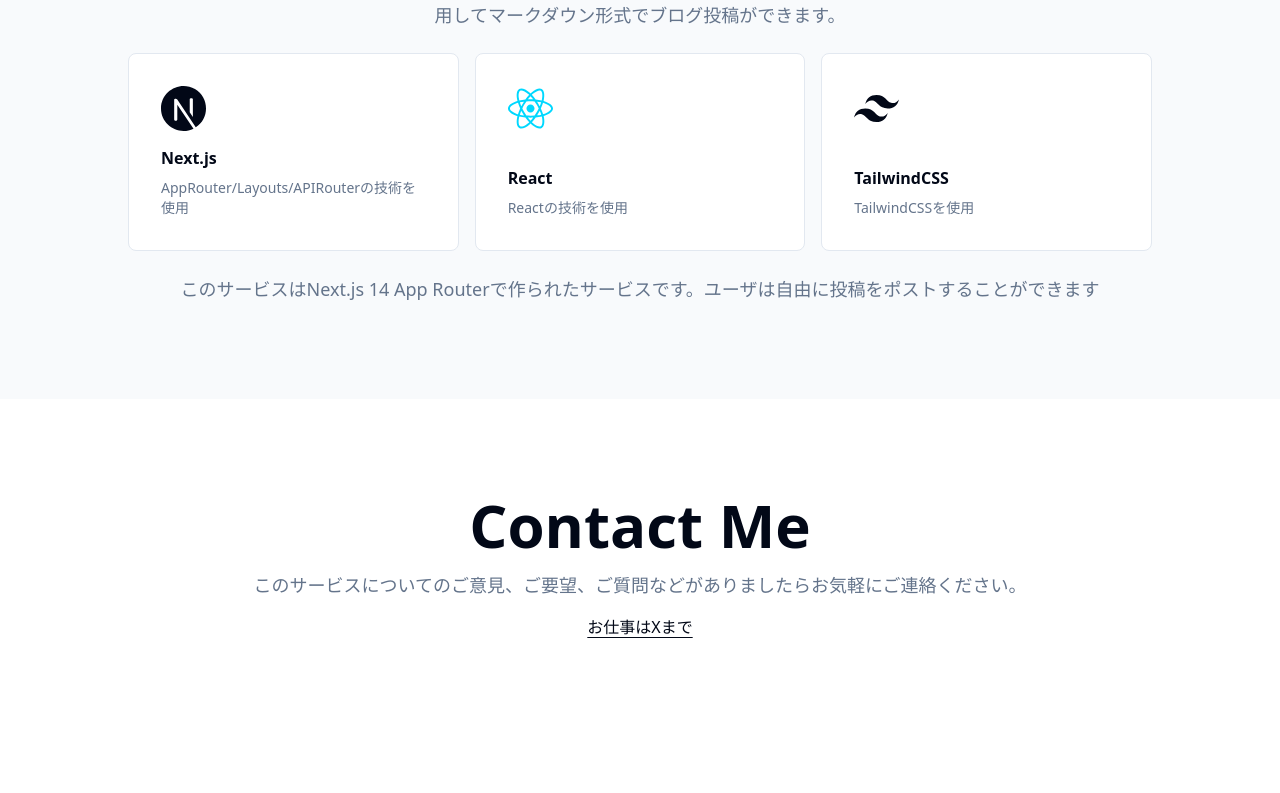
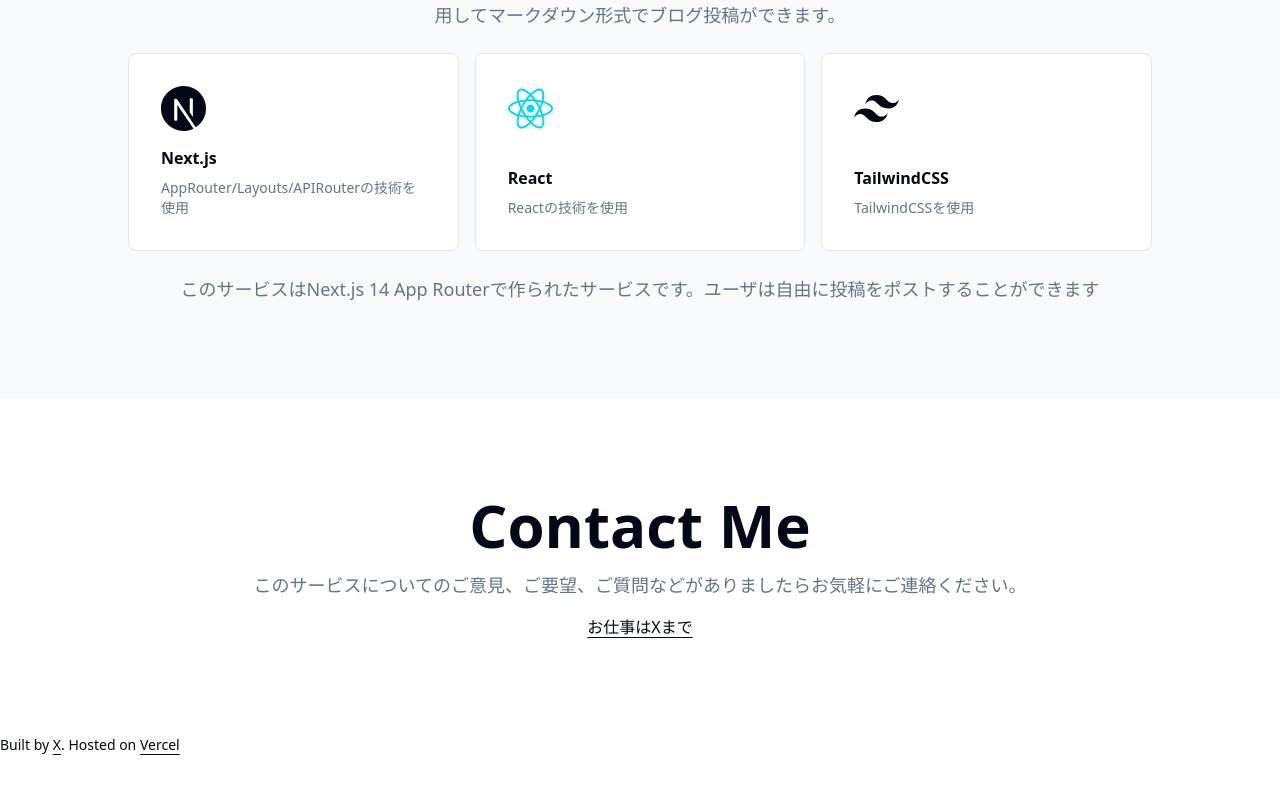
Before and after one commit to shimobayashi-growers/post-writer-webapp, a Next.js app: page / in a window 1280 px wide. Shown: the part 795-1588 px from the top of the page. Before the commit the page ends 1530 px from the top, so only its background shows below. Built offline with nearby package versions, Linux system fonts and the light colour scheme.

Commit message:
feat: SiteFooter追加

```diff
--- a/app/(marketing)/layout.tsx
+++ b/app/(marketing)/layout.tsx
@@ -3,6 +3,7 @@
 import { buttonVariants } from "@/components/ui/button";
 import { MainNav } from "@/components/main-nav";
 import { marketingConfig } from "@/config/marketing";
+import SiteFooter from "@/components/site-footer";
 
 export default function MarketingLayout({
     children,
@@ -26,6 +27,7 @@
                 </div>
             </header>
             <main>{children}</main>
+            <SiteFooter />
         </div>
     );
 }
--- /dev/null
+++ b/components/site-footer.tsx
@@ -0,0 +1,31 @@
+import { siteConfig } from "@/config/site";
+import Link from "next/link";
+
+export default function SiteFooter() {
+    return (
+        <footer>
+            <div className="container py-10 md:py-0 md:h-20">
+                <p className="text-center text-sm md:text-left">
+                    Built by {""}
+                    <Link
+                        href={siteConfig.links.x}
+                        target="_blank"
+                        rel="noreferrer"
+                        className="underline underline-offset-4 font-medium"
+                    >
+                        X
+                    </Link>
+                    . Hosted on {""}
+                    <Link
+                        href={"https://vercel.com"}
+                        target="_blank"
+                        rel="noreferrer"
+                        className="underline underline-offset-4 font-medium"
+                    >
+                        Vercel
+                    </Link>
+                </p>
+            </div>
+        </footer>
+    );
+}
```
